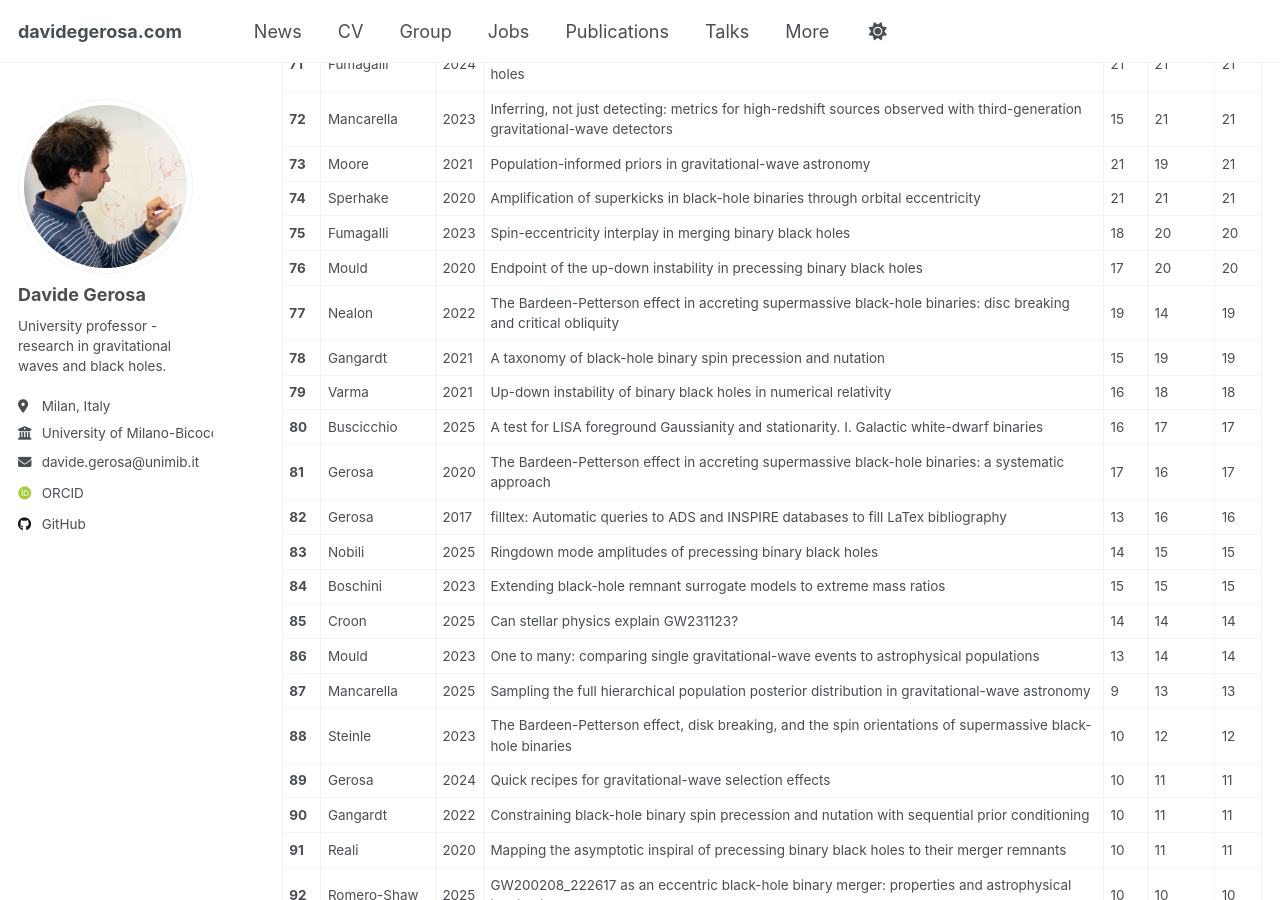
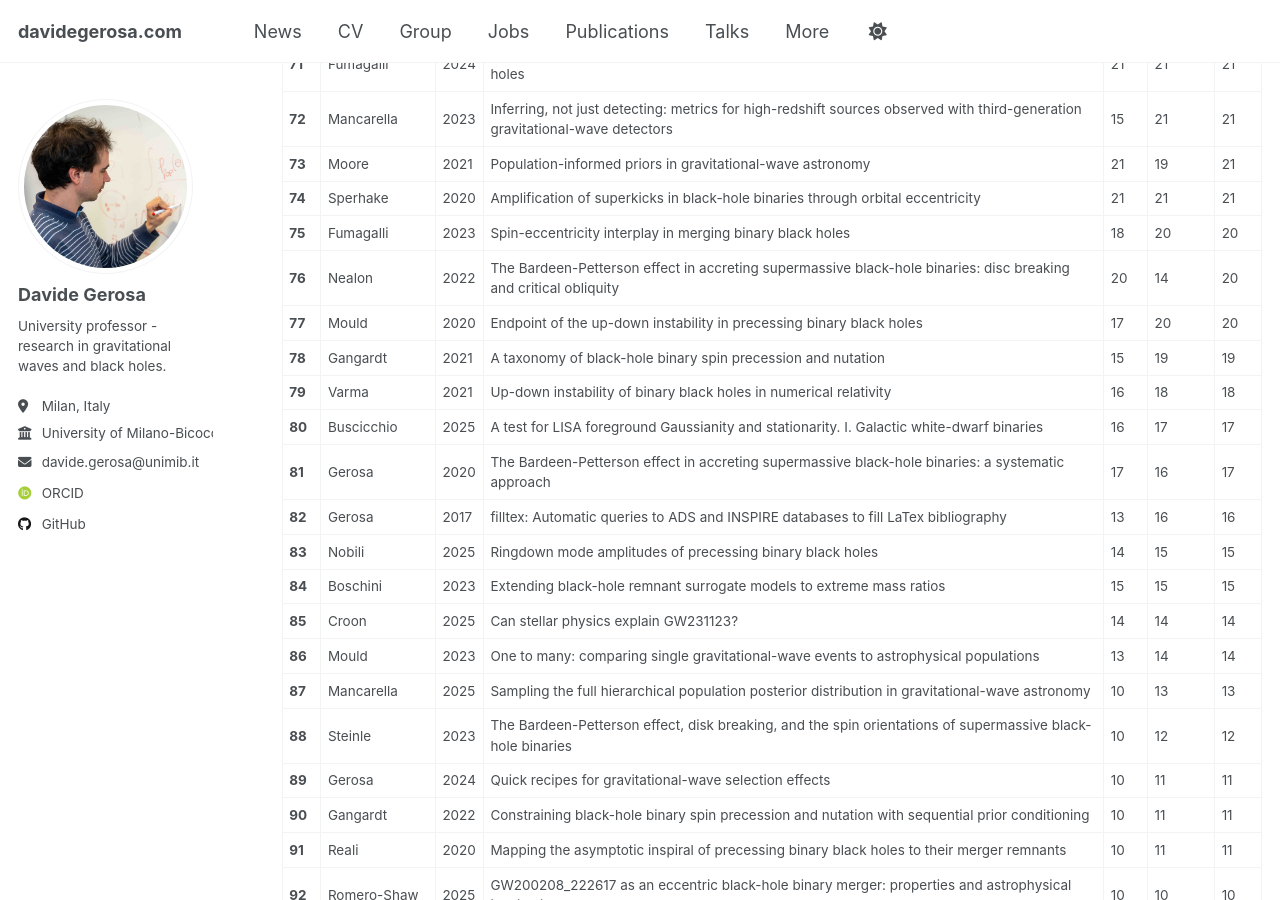
Before and after one commit to dgerosa/website, a Jekyll site: the page built from _pages/citations.md, in a window 1280 px wide and 900 px high, scrolled down 3351 px. Built offline with Jekyll 4.4.1, drawn with Linux system fonts in a browser that asks for light colours; some web fonts are replaced; some of the changed text lies outside the part shown.

Commit message:
Website update from workflow

```diff
--- a/_pages/_citations.md
+++ b/_pages/_citations.md
@@ -84,8 +84,8 @@
 | **73** | Moore | 2021 | Population-informed priors in gravitational-wave astronomy | 21 | 19 | 21 |
 | **74** | Sperhake | 2020 | Amplification of superkicks in black-hole binaries through orbital eccentricity | 21 | 21 | 21 |
 | **75** | Fumagalli | 2023 | Spin-eccentricity interplay in merging binary black holes | 18 | 20 | 20 |
-| **76** | Mould | 2020 | Endpoint of the up-down instability in precessing binary black holes | 17 | 20 | 20 |
-| **77** | Nealon | 2022 | The Bardeen-Petterson effect in accreting supermassive black-hole binaries: disc breaking and critical obliquity | 19 | 14 | 19 |
+| **76** | Nealon | 2022 | The Bardeen-Petterson effect in accreting supermassive black-hole binaries: disc breaking and critical obliquity | 20 | 14 | 20 |
+| **77** | Mould | 2020 | Endpoint of the up-down instability in precessing binary black holes | 17 | 20 | 20 |
 | **78** | Gangardt | 2021 | A taxonomy of black-hole binary spin precession and nutation | 15 | 19 | 19 |
 | **79** | Varma | 2021 | Up-down instability of binary black holes in numerical relativity | 16 | 18 | 18 |
 | **80** | Buscicchio | 2025 | A test for LISA foreground Gaussianity and stationarity. I. Galactic white-dwarf binaries | 16 | 17 | 17 |
@@ -95,7 +95,7 @@
 | **84** | Boschini | 2023 | Extending black-hole remnant surrogate models to extreme mass ratios | 15 | 15 | 15 |
 | **85** | Croon | 2025 | Can stellar physics explain GW231123? | 14 | 14 | 14 |
 | **86** | Mould | 2023 | One to many: comparing single gravitational-wave events to astrophysical populations | 13 | 14 | 14 |
-| **87** | Mancarella | 2025 | Sampling the full hierarchical population posterior distribution in gravitational-wave astronomy | 9 | 13 | 13 |
+| **87** | Mancarella | 2025 | Sampling the full hierarchical population posterior distribution in gravitational-wave astronomy | 10 | 13 | 13 |
 | **88** | Steinle | 2023 | The Bardeen-Petterson effect, disk breaking, and the spin orientations of supermassive black-hole binaries | 10 | 12 | 12 |
 | **89** | Gerosa | 2024 | Quick recipes for gravitational-wave selection effects | 10 | 11 | 11 |
 | **90** | Gangardt | 2022 | Constraining black-hole binary spin precession and nutation with sequential prior conditioning | 10 | 11 | 11 |
@@ -163,12 +163,12 @@
 |---------|--------------|
 | Physical Review D | 57 |
 | Monthly Notices of the Royal Astronomical Society | 12 |
-| arXiv | 11 |
 | Classical and Quantum Gravity | 11 |
+| arXiv | 10 |
 | Physical Review Letters | 9 |
 | Astronomy & Astrophysics | 5 |
 | Astrophysical Journal | 5 |
-| Living Reviews in Relativity | 2 |
+| Living Reviews in Relativity | 3 |
 | Astrophysics and Space Science Proceedings | 1 |
 | Book contribution | 1 |
 | Caltech Undergraduate Research Journal | 1 |
```
Also changed, not shown: other parts of _pages/_citations.md (+17 -17 lines), _pages/_group.md (+1 -1 lines), _pages/_publications.md (+2 -2 lines), _pages/_talks.md (+1 -1 lines).
